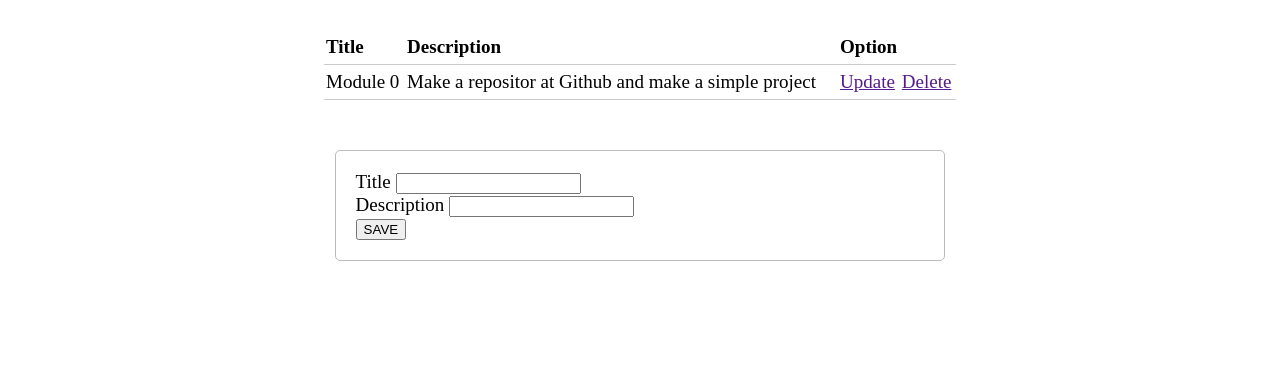
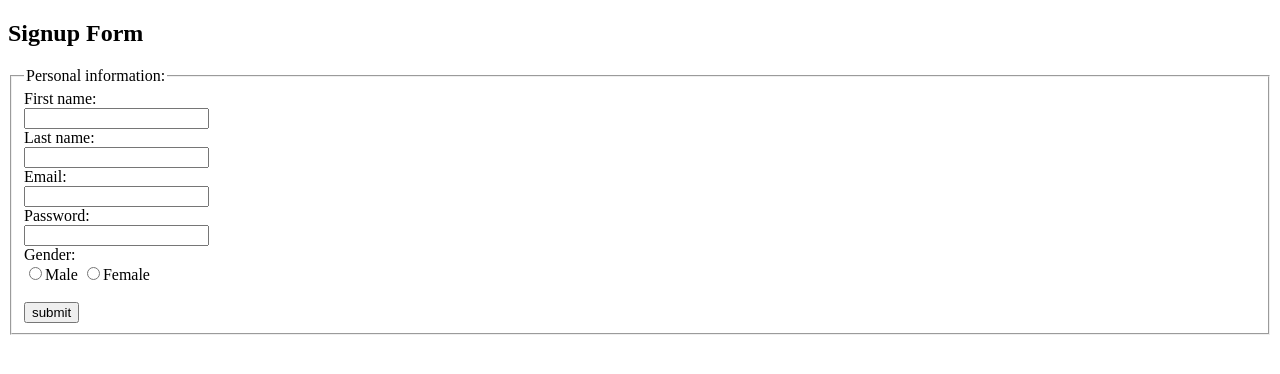
Before and after one commit to klyde123/Module-0-Todo-List, a PHP site: page / in a window 1280 px wide. Shown: the top 374 px of the page. Run offline with PHP 8.4, Linux system fonts and the light colour scheme.

Commit message:
recode my index and clean the code

```diff
--- a/index.php
+++ b/index.php
@@ -1,60 +1,30 @@
-<?php  include('server.php'); ?>
-
 <!DOCTYPE html>
 <html>
-<head>
-	<title>To Do List</title>
-	<link rel="stylesheet" type="text/css" href="style.css">
-</head>
 <body>
-<!--This is my first commit for this simple crud -->
-<!--my 2nd attempt for commit and push-->
 
-<?php if (isset($_SESSION['message'])): ?>
-	<div class="msg">
-		<?php
-			echo $_SESSION['message'];
-			unset($_SESSION['message']);
-		?>
-	</div>
-<?php endif ?>
+<h2>Signup Form</h2>
 
-<table>
-	<thead>
-		<tr>
-			<th>Title</th>
-			<th>Description</th>
-			<th colspan="2"> Option</th>
-		</tr>
-	</thead>
-	<tbody>
-		<tr>
-			<td>Module 0</td>
-			<td>Make a repositor at Github and make a simple project</td>
-			<td>
-				<a href=""> Update </a>
-			</td>
-			<td>
-				<a href=""> Delete </a>
-			</td>
-		</tr>
-	</tbody>
-</table>
-
-<form method="post" action="">
-	<div class="input-group">
-		<label>Title</label>
-		<input type="text" name="name">
-	</div>
-
-	<div class="input-group">
-		<label>Description</label>
-		<input type="text" name="discription">
-	</div>
-
-	<div class="input-group">
-		<button type="submit" name="save" class="btn">SAVE</button>
-	</div>
+<form action="" method="POST">
+  <fieldset>
+    <legend>Personal information:</legend>
+    First name:<br>
+    <input type="text" name="firstname">
+    <br>
+    Last name:<br>
+    <input type="text" name="lastname">
+    <br>
+    Email:<br>
+    <input type="email" name="email">
+    <br>
+    Password:<br>
+    <input type="password" name="password">
+    <br>
+    Gender:<br>
+    <input type="radio" name="gender" value="Male">Male
+    <input type="radio" name="gender" value="Female">Female
+    <br><br>
+    <input type="submit" name="submit" value="submit">
+  </fieldset>
 </form>
 
 </body>
```
